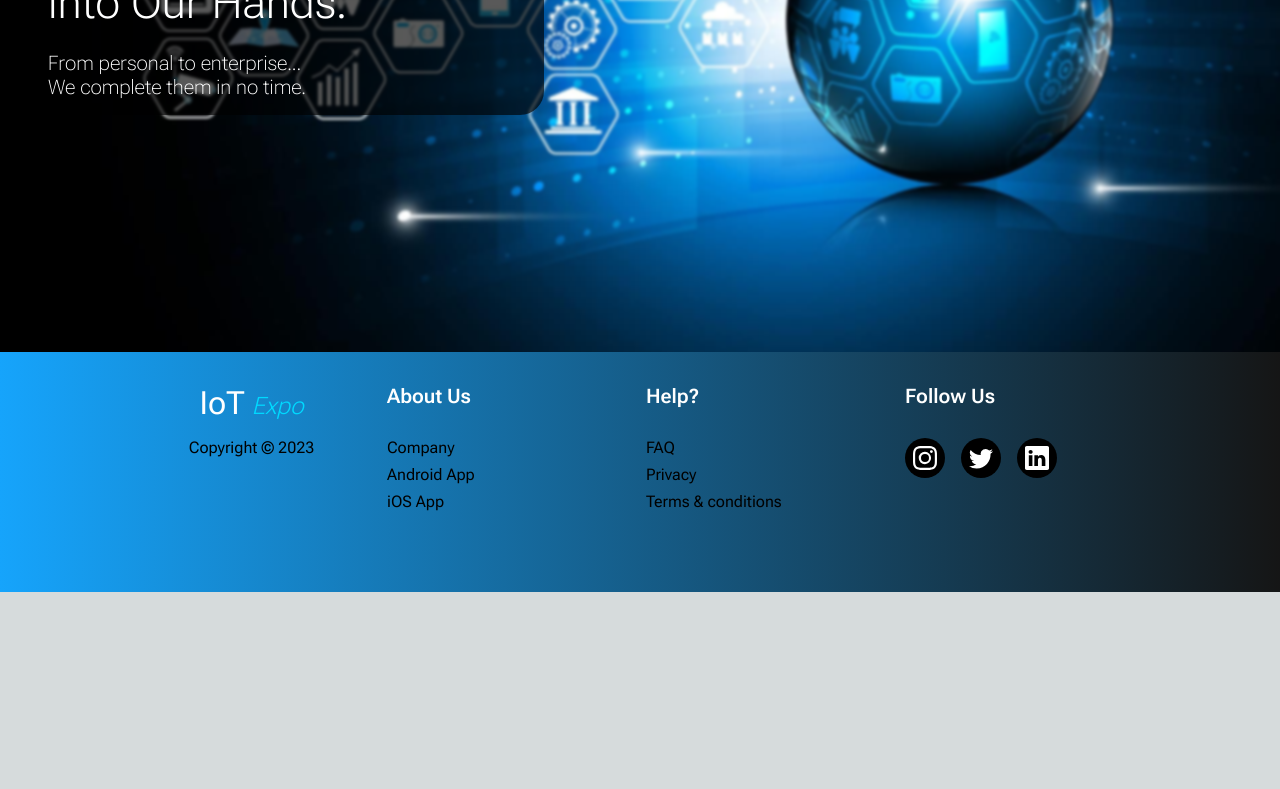
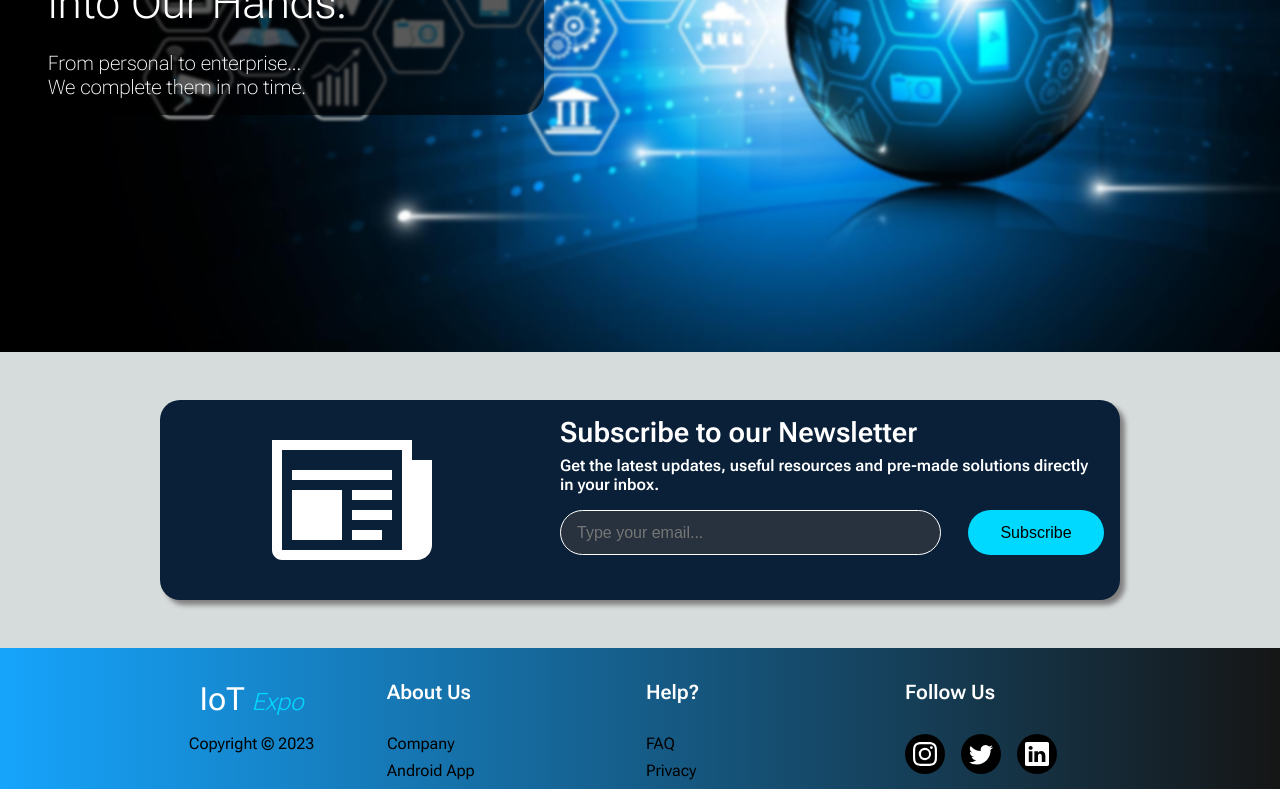
Before and after one commit to n-ii-ma/iot-expo, a Next.js app: page / in a window 1280 px wide. Shown: the part 448-1237 px from the top of the page. Before the commit the page ends 1040 px from the top, so only its background shows below. Built offline with nearby package versions, Linux system fonts and the light colour scheme.

Commit message:
Add Newsletter component with its styles

```diff
--- /dev/null
+++ b/components/Newsletter.jsx
@@ -0,0 +1,34 @@
+import { ImNewspaper } from "react-icons/im";
+
+import newsletterStyles from "@/styles/Newsletter.module.css";
+
+const Newsletter = () => {
+  const handleSubmit = (e) => {
+    e.preventDefault();
+    return;
+  };
+
+  return (
+    <section className={newsletterStyles.container}>
+      <div className={newsletterStyles.iconContainer}>
+        <ImNewspaper size="10em" color="var(--primary-color)" />
+      </div>
+      <article>
+        <h2>Subscribe to our Newsletter</h2>
+        <p>
+          Get the latest updates, useful resources and pre-made solutions
+          directly in your inbox.
+        </p>
+        <form
+          onSubmit={handleSubmit}
+          className={newsletterStyles.inputContainer}
+        >
+          <input type="email" placeholder="Type your email..." required />
+          <button type="submit">Subscribe</button>
+        </form>
+      </article>
+    </section>
+  );
+};
+
+export default Newsletter;
--- a/src/pages/index.jsx
+++ b/src/pages/index.jsx
@@ -1,9 +1,11 @@
 import Banner from "../../components/Banner";
+import Newsletter from "../../components/Newsletter";
 
 export const Home = () => {
   return (
     <div>
       <Banner />
+      <Newsletter />
     </div>
   );
 };
--- /dev/null
+++ b/src/styles/Newsletter.module.css
@@ -0,0 +1,76 @@
+.container {
+  width: 75%;
+  height: 25vh;
+  display: flex;
+  flex-direction: row;
+  justify-content: space-between;
+  align-items: center;
+  background-color: rgb(9, 32, 56);
+  margin: 3em auto;
+  border-radius: 1.25em;
+  box-shadow: 5px 5px 5px grey;
+}
+
+.iconContainer {
+  width: 40%;
+  display: flex;
+  justify-content: center;
+  align-items: center;
+}
+
+.container article {
+  width: 60%;
+  height: 100%;
+  padding: 1em;
+}
+
+.container article h2 {
+  color: var(--primary-color);
+  font-weight: 600;
+  font-size: 1.75rem;
+  margin-bottom: 0.25em;
+}
+
+.container article p {
+  color: var(--primary-color);
+  font-weight: 600;
+  font-size: 1rem;
+  margin-bottom: 1em;
+}
+
+.inputContainer {
+  width: 100%;
+  height: 45px;
+  display: flex;
+  align-items: center;
+  justify-content: space-between;
+}
+
+.inputContainer input {
+  width: 70%;
+  height: 100%;
+  border: 1px solid white;
+  border-radius: 2em;
+  background-color: rgba(70, 68, 68, 0.5);
+  color: white;
+  font-size: 1rem;
+  padding: 0 1em;
+}
+
+.inputContainer button {
+  width: 25%;
+  height: 100%;
+  border-radius: 2em;
+  background-color: var(--secondary-color);
+  border: 0;
+  color: black;
+  font-size: 1rem;
+  transition: all 200ms ease;
+  cursor: pointer;
+  transition: var(--hover-animation);
+}
+
+.inputContainer button:hover {
+  background-color: var(--primary-color);
+  transition: var(--hover-animation);
+}
```
